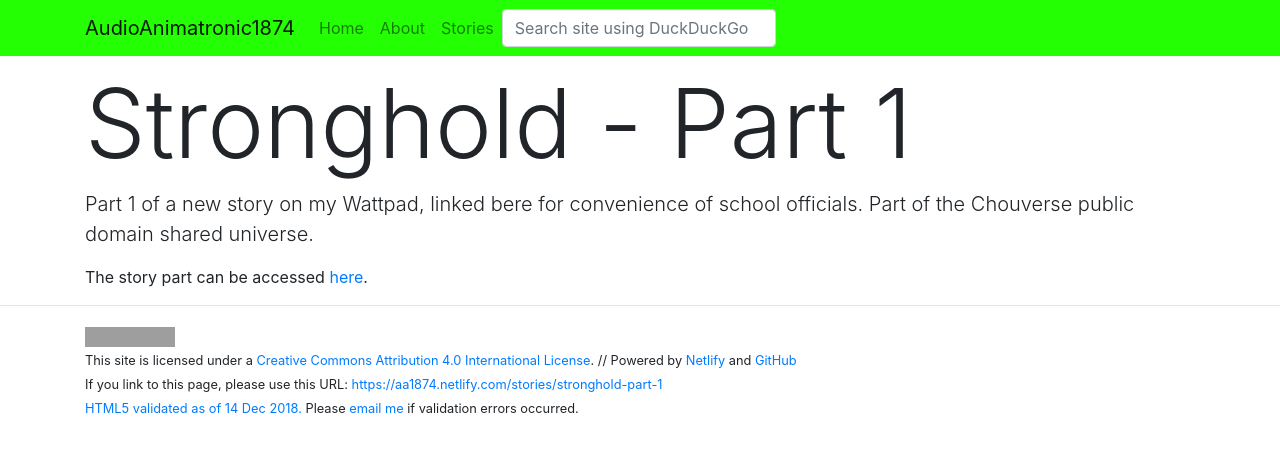
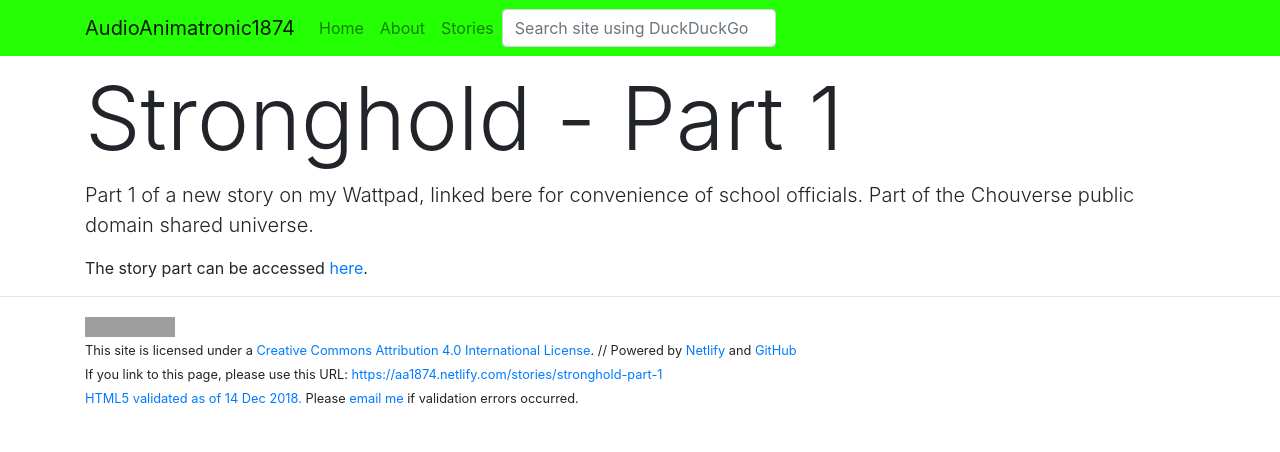
Before and after one commit to aa1874/aa1874site, a Jekyll site: the page built from _stories/stronghold-part-1.md, in a window 1280 px wide. Shown: the top 452 px of the page. Built offline with Jekyll 4.4.1, drawn with Linux system fonts in a browser that asks for light colours; nearby versions of some CDN libraries; grey boxes are pictures that could not be loaded.

Commit message:
Change class of title cuz sometimes bad rendering in mobile

```diff
--- a/_layouts/story.html
+++ b/_layouts/story.html
@@ -2,6 +2,6 @@
 layout: default
 ---
 
-<h1 class="display-1">{{ page.title }}</h1>
+<h1 class="display-2">{{ page.title }}</h1>
 <p class="lead">{{ page.headline }}</p>
 {{ content }}
```
